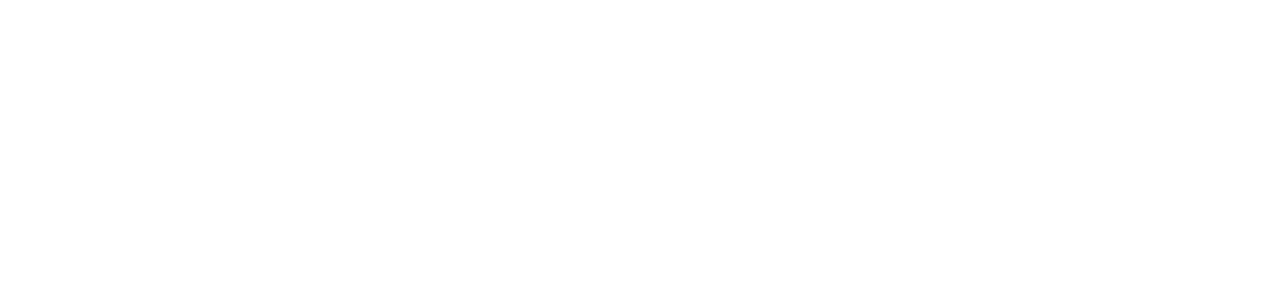
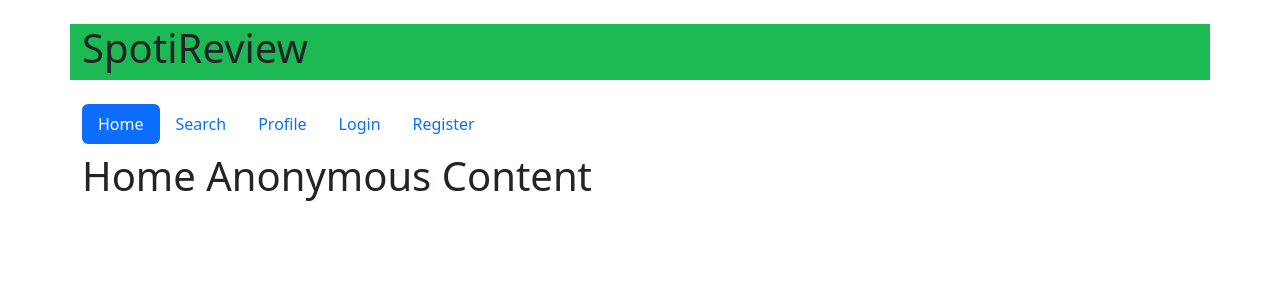
Before and after one commit to irishmaiden18/final-project, a React (Create React App) app: page / in a window 1280 px wide. Before the commit this address had no page. Shown: the top 300 px of the page. Built offline with nearby package versions, Linux system fonts and the light colour scheme.

Commit message:
path for  /

```diff
--- a/src/App.js
+++ b/src/App.js
@@ -10,6 +10,7 @@
           {/*<CurrentUser>*/}
             <BrowserRouter>
               <Routes>
+                  <Route path="/" element={<Any/>}/>
                 <Route path="/users/*" element={<Users/>}/>
                 <Route path="/any/*" element={<Any/>}/>
               </Routes>
```
